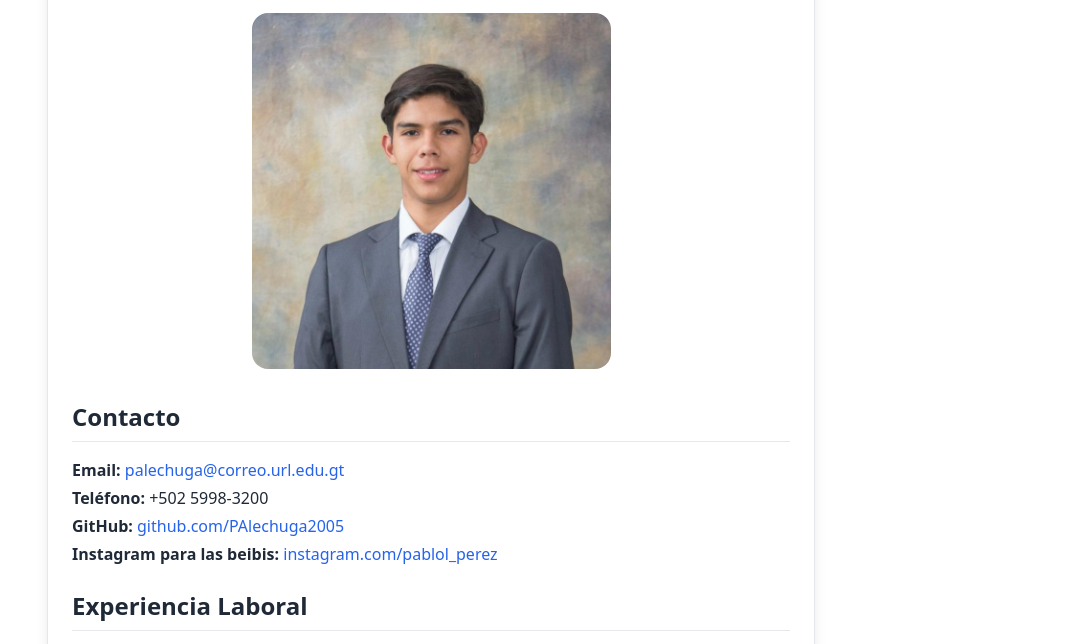
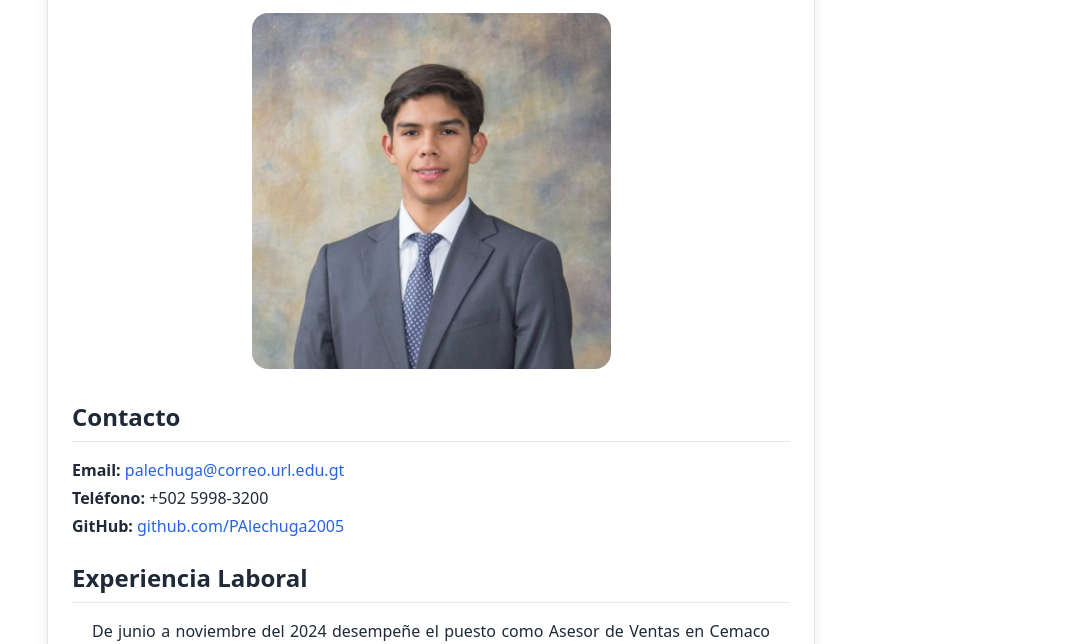
Before and after one commit to PAlechuga2005/pablolechuga.github.io, a website: page index.html in a window 1280 px wide. Shown: the part 128-772 px from the top of the page, without its empty margins (209-1280 px from the left). Drawn offline with nearby package versions, Linux system fonts and the light colour scheme.

Commit message:
remove innecesary instagrama contact

```diff
--- a/index.html
+++ b/index.html
@@ -36,7 +36,6 @@
         <li><strong>Email:</strong> <a href="mailto:palechuga@correo.url.edu.gt" class="text-blue-600 hover:underline">palechuga@correo.url.edu.gt</a></li>
         <li><strong>Teléfono:</strong> +502 5998-3200</li>
         <li><strong>GitHub:</strong> <a href="https://github.com/PAlechuga2005" class="text-blue-600 hover:underline">github.com/PAlechuga2005</a></li>
-        <li><strong>Instagram para las beibis:</strong> <a href="https://www.instagram.com/pablol_perez?utm_source=ig_web_button_share_sheet&igsh=ZDNlZDc0MzIxNw==" class="text-blue-600 hover:underline">instagram.com/pablol_perez</a></li>
       </ul>
     </section>
 
```
